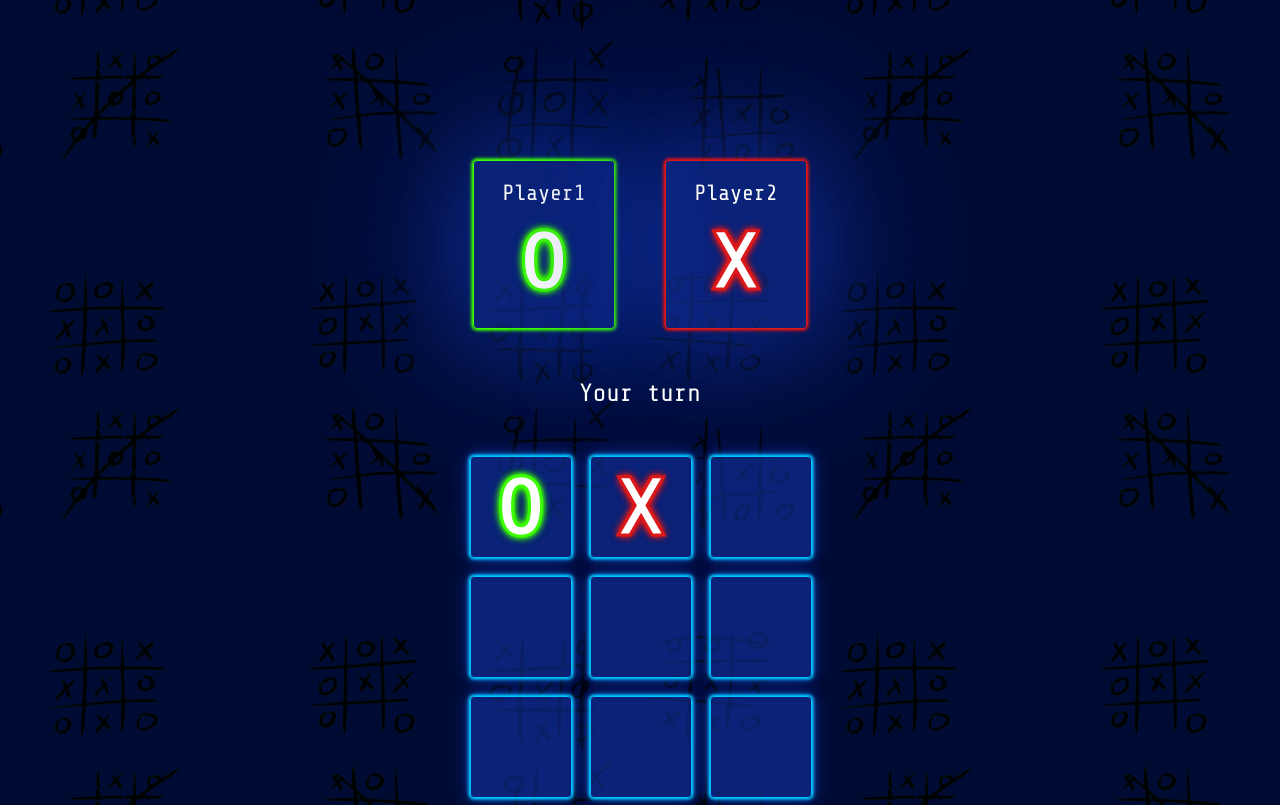
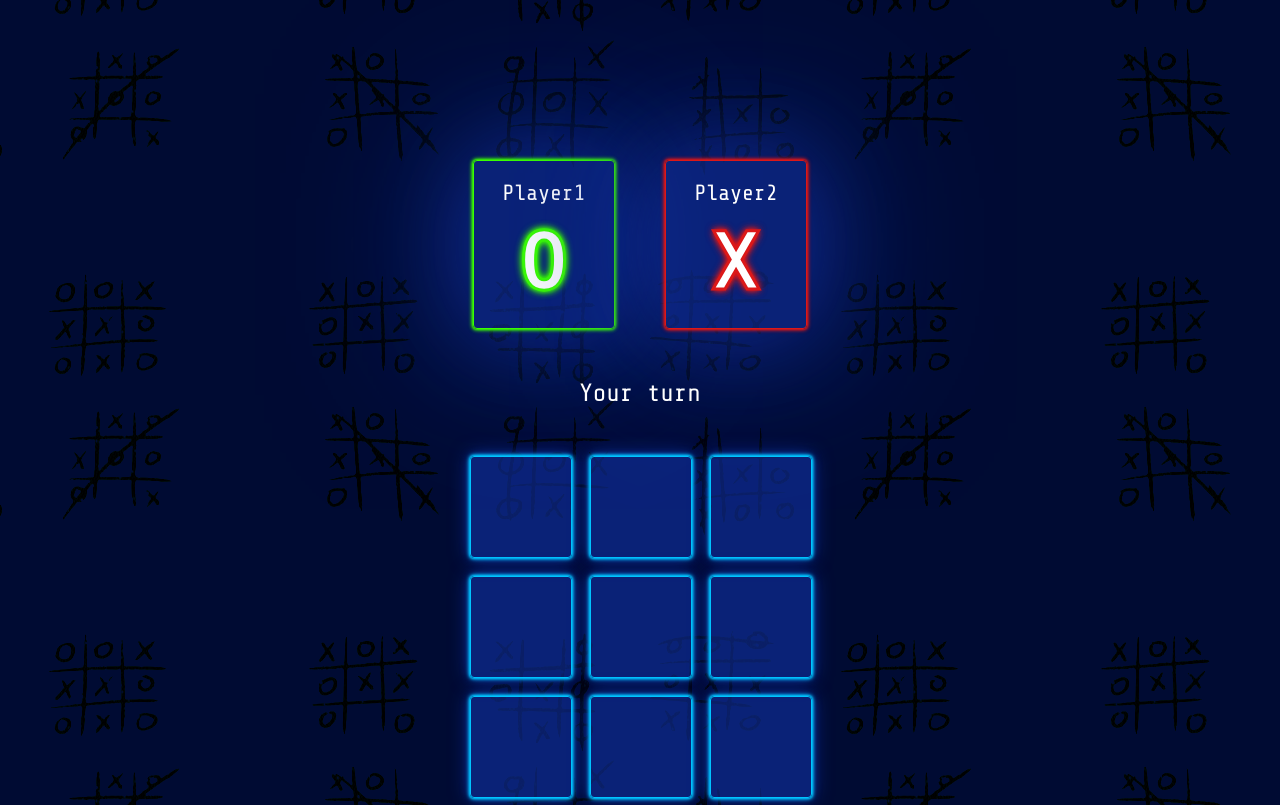
Before and after one commit to MrWonsik/tic-tac-toe-v2, a React (Vite) app: page / in a window 1280 px wide. Both pictures are taken after a click on the button "START". Built offline with nearby package versions, Linux system fonts and the light colour scheme.

Commit message:
encapsulate the game logic in hook useGame

```diff
--- a/src/WelcomePage.tsx
+++ b/src/WelcomePage.tsx
@@ -2,8 +2,28 @@ import { useRef, useEffect, useState } from "react";
 import './WelcomePage.css'
 import StartView from "./StartView.tsx";
 import GameBoardView from "./game-board/GameBoardView.tsx";
+import type {Figure, FigureColor, PlayerFigure} from "./types.ts";
 
-function WelcomePage() {
+const PLAYER_COLOR: FigureColor = "green";
+const OPPONENT_COLOR: FigureColor = "red";
+
+const obtainOpponentFigure = (userFigure: PlayerFigure): PlayerFigure => {
+    const opponentFigure = userFigure.figure === "circle" ? "cross" : "circle";
+    return {
+        figure: opponentFigure,
+        color: OPPONENT_COLOR
+    }
+}
+
+const randomFigure = (): Figure => {
+    const figures: Array<Figure> = ["circle", "cross"];
+    const index = Math.floor(Math.random() * figures.length);
+    return figures[index];
+}
+
+const WelcomePage = () => {
+    const userFigure: PlayerFigure = { figure: randomFigure(), color: PLAYER_COLOR };
+    const opponentFigure: PlayerFigure = obtainOpponentFigure(userFigure);
     const backgroundMusic = useRef<HTMLAudioElement | null>(null);
     const [gameStarted, setGameStarted] = useState(false);
 
@@ -28,7 +48,7 @@ function WelcomePage() {
     return (
         <div className="game-container">
             {gameStarted
-                ? <GameBoardView />
+                ? <GameBoardView userFigure={userFigure} opponentFigure={opponentFigure} />
                 : <StartView onStartButtonClick={startGame} />
             }
 
--- a/src/game-board/FigureIcon.css
+++ b/src/game-board/FigureIcon.css
@@ -5,12 +5,12 @@
     font-size: 80px;
 }
 
-.game_board_cell_figure_circle {
+.game_board_cell_figure_green {
     -webkit-text-stroke: 3px #3bff00;
     text-shadow: 0 0 4px #3bff00, 0 0 6px #3bff00, 0 0 8px #3bff00, 0 0 10px #3bff00;
 }
 
-.game_board_cell_figure_cross {
+.game_board_cell_figure_red {
     -webkit-text-stroke: 3px #dc1818;
     text-shadow: 0 0 4px #dc1818, 0 0 6px #dc1818, 0 0 8px #dc1818, 0 0 10px #dc1818;
 
--- a/src/game-board/FigureIcon.tsx
+++ b/src/game-board/FigureIcon.tsx
@@ -1,13 +1,13 @@
-import type { Figure } from "../types.ts";
+import type { PlayerFigure } from "../types.ts";
 import "./FigureIcon.css"
 
 interface FigureIconProps {
-    figure: Figure
+    playerFigure: PlayerFigure
 }
 
-const FigureIcon: React.FC<FigureIconProps> = ({ figure }) => {
+const FigureIcon: React.FC<FigureIconProps> = ({ playerFigure }) => {
     const figureRepresentation = (() => {
-        switch(figure) {
+        switch(playerFigure.figure) {
             case "circle": return "O";
             case "cross": return "X";
             default:
@@ -15,7 +15,7 @@ const FigureIcon: React.FC<FigureIconProps> = ({ figure }) => {
         }
     })();
 
-    return <span className={`game_board_cell_figure game_board_cell_figure_${figure}`}>
+    return <span className={`game_board_cell_figure game_board_cell_figure_${playerFigure.color}`}>
         {figureRepresentation}
     </span>
 };
--- a/src/game-board/GameBoardView.tsx
+++ b/src/game-board/GameBoardView.tsx
@@ -1,47 +1,40 @@
-import { useState } from 'react';
 import "./GameBoardView.css";
-import type {Figure} from "../types.ts";
+import type { PlayerFigure } from "../types.ts";
 import FigureIcon from './FigureIcon.tsx';
+import { useGame } from "./useGame.ts";
 
 
-const emptyCells: Record<number, Figure | null> = {
-    0: "circle", 1: "cross", 2: null, 3: null, 4: null, 5: null, 6: null, 7: null, 8: null
+
+interface GameBoardViewProps {
+    userFigure: PlayerFigure,
+    opponentFigure: PlayerFigure
 }
 
-const GameBoardView = () => {
-    const [userFigure, setUserFigure] = useState<Figure>("circle");
-    const [isUsersTurn, setUsersTurn] = useState<boolean>(true);
-    const [cellsArray, setCellsArray] = useState<Record<number, Figure | null>>(emptyCells);
-
-    const checkTheCell = (index: number, figure: Figure | null)  => {
-        if(cellsArray[index] == null) {
-            setCellsArray({...cellsArray, [index]: figure});
-        }
-    }
-
+const GameBoardView: React.FC<GameBoardViewProps> = ({ userFigure, opponentFigure }) => {
+    const { board, userMove, isUsersTurn } = useGame(userFigure, opponentFigure);
 
     return (
         <div className="game-board_container">
             <div className="players_presentation">
                 <div className="player_presentation player-1_presentation">
                     <span>Player1</span>
-                    <FigureIcon figure={userFigure} />
+                    <FigureIcon playerFigure={userFigure} />
                 </div>
                 <div className="player_presentation player-2_presentation">
                     <span>Player2</span>
-                    <FigureIcon figure={userFigure == "circle" ? "cross" : "circle" } />
+                    <FigureIcon playerFigure={opponentFigure} />
                 </div>
             </div>
             <div className="game-info-box">Your turn</div>
             <div className="game-board">
-                {Object.entries(cellsArray).map(([index, figure]) => {
-                    return <div className="game-board_cell">
+                {board.map(([index, figure]) => {
+                    return <div key={Number(index)} className="game-board_cell">
                         <button
                             className="game-board_cell_button"
-                            onClick={() => checkTheCell(Number(index), userFigure)}
-                            disabled={figure != null}
+                            onClick={() => userMove(Number(index))}
+                            disabled={!isUsersTurn || figure != null}
                         >
-                            {figure && <FigureIcon figure={figure} />}
+                            {figure && <FigureIcon playerFigure={figure} />}
                         </button>
                     </div>
                 })}
--- /dev/null
+++ b/src/game-board/useGame.ts
@@ -0,0 +1,71 @@
+import {useEffect, useState} from "react";
+import type {PlayerFigure} from "../types.ts";
+
+const OPPONTENT_THINKING_TIME_IN_MS = 500;
+
+const emptyCells: Record<number, PlayerFigure | null> = {
+    0: null, 1: null, 2: null, 3: null, 4: null, 5: null, 6: null, 7: null, 8: null
+}
+
+export const useGame = (userFigure: PlayerFigure, opponentFigure: PlayerFigure) => {
+    const [cells, setCells] = useState<Record<number, PlayerFigure | null>>(emptyCells);
+    const userFirst = userFigure.figure === "circle";
+    const [isUsersTurn, setUsersTurn] = useState<boolean>(userFirst);
+
+    useEffect(() => {
+        if(!isUsersTurn) {
+            const timer = setTimeout(() => opponentMove(), OPPONTENT_THINKING_TIME_IN_MS);
+            return () => clearTimeout(timer);
+        }
+    }, [isUsersTurn]);
+
+    /*
+      ADR: Handle StrictMode double render for opponent move
+
+      In React 18 StrictMode (development), components are rendered twice
+      on mount to detect side-effects. This can cause the opponent
+      to execute two moves on initial render.
+
+      To address this without disabling StrictMode, I validate moves by
+      checking the absolute difference between the number of player and
+      opponent figures on the board. Only allow a move if the difference
+      is 0 or 1. This keeps move order correct while keeping StrictMode active.
+    */
+    const canMove = () => {
+        const userCount = board().filter(([, playerFigure]) => playerFigure != null && playerFigure.figure === userFigure.figure).length;
+        const opponentCount = board().filter(([, playerFigure]) => playerFigure != null && playerFigure.figure === opponentFigure.figure).length;
+        return Math.abs(userCount - opponentCount) <= 1;
+    };
+
+    const putFigure = (index: number, figure: PlayerFigure) => {
+        if(cellsEmpty(index) && canMove()) {
+            setCells((prev: Record<number, PlayerFigure | null>) => ({...prev, [index]: figure }));
+        }
+    }
+
+    const board = () => {
+        return Object.entries(cells);
+    }
+
+    const opponentMove = () => {
+        if(isUsersTurn) {
+            return;
+        }
+        const availableIndexes = board().filter(([, figure])  => figure == null).map(([index]) => { return Number(index) });
+        putFigure(availableIndexes[Math.floor(Math.random() * availableIndexes.length)], opponentFigure);
+        setUsersTurn(true)
+    }
+
+    const userMove = (index: number) => {
+        if(!isUsersTurn && cellsHasFigure(index)) {
+            return;
+        }
+        putFigure(index, userFigure);
+        setUsersTurn(false)
+    };
+
+    const cellsEmpty = (index: number) => cells[index] == null;
+    const cellsHasFigure = (index: number) => !cellsEmpty(index)
+
+    return { board: board(), userMove, isUsersTurn };
+};
```
Also changed, not shown: src/types.ts (+7 -0 lines).
